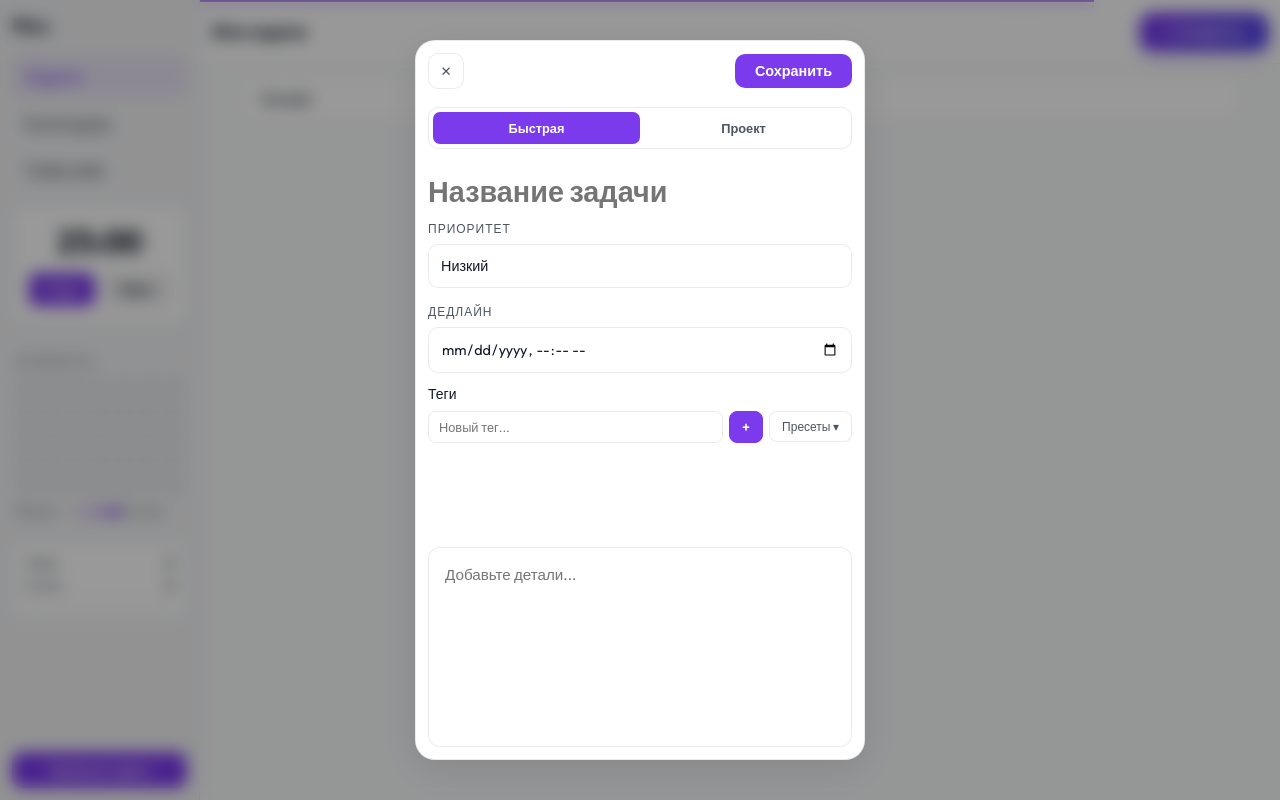
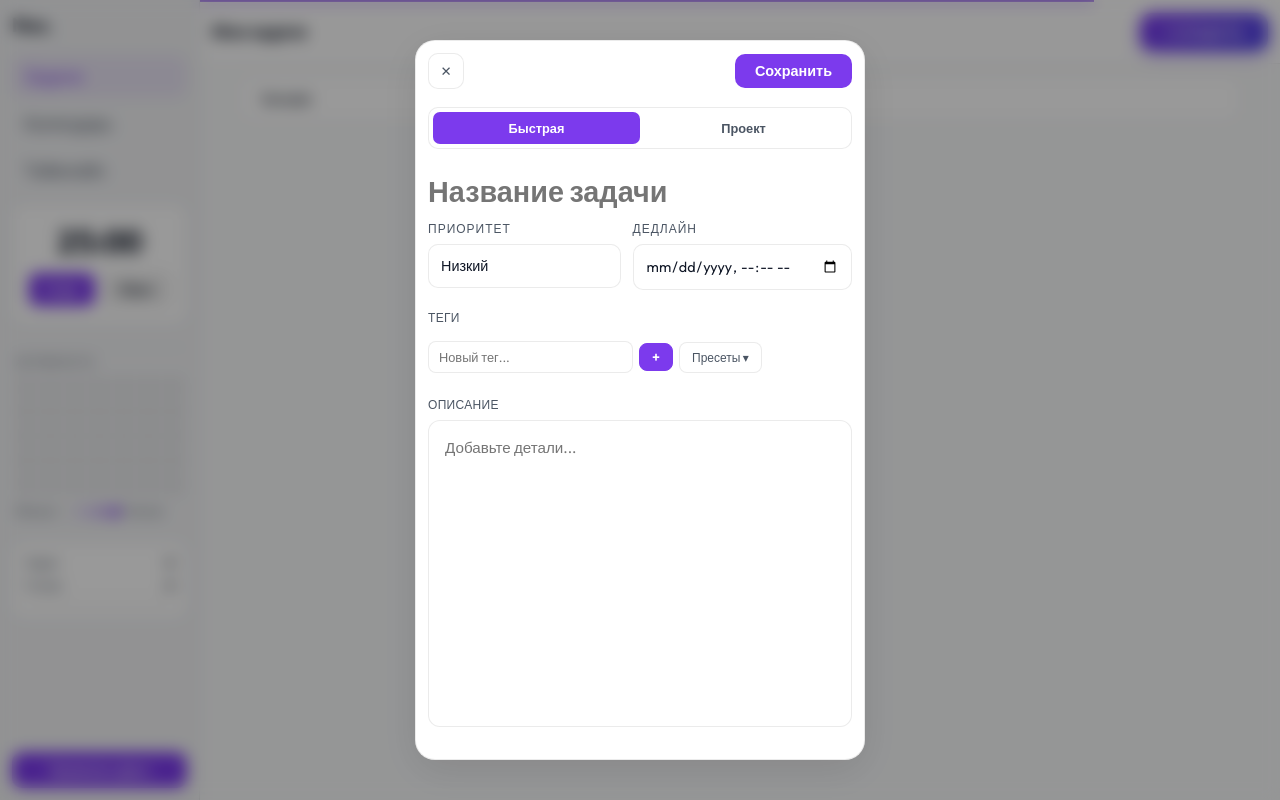
Before and after one commit to sanK-63/nox-app, a React (Vite) app in the folder my-tasks/: page / in a window 1280 px wide. Both pictures are taken after typing "Sample" into the empty fields and a click on the button "+ СОЗДАТЬ". Built offline with nearby package versions, Linux system fonts and the light colour scheme.

Commit message:
fix: unify view/edit layout, add tag creation UI and presets

```diff
--- a/my-tasks/src/App.css
+++ b/my-tasks/src/App.css
@@ -621,15 +621,15 @@ body {
 
 /* Subtasks in Drawer */
 .drawer-subtasks {
-  margin-bottom: 24px;
+  margin-bottom: 20px;
 }
 
 .drawer-subtasks label {
   font-size: 0.75rem;
   text-transform: uppercase;
   color: var(--text-secondary);
-  display: block;
-  margin-bottom: 12px;
+  margin-bottom: 8px;
+  letter-spacing: 0.3px;
 }
 
 .subtask-input-row {
@@ -759,10 +759,84 @@ body {
 }
 
 .drawer-meta {
+  display: grid;
+  grid-template-columns: 1fr 1fr;
+  gap: 12px;
+  margin-bottom: 20px;
+}
+
+.meta-item {
   display: flex;
   flex-direction: column;
-  gap: 16px;
-  margin-bottom: var(--spacing-unit);
+  gap: 6px;
+}
+
+.meta-item label {
+  font-size: 0.75rem;
+  text-transform: uppercase;
+  color: var(--text-secondary);
+  letter-spacing: 0.3px;
+}
+
+.meta-item.read label {
+  margin-bottom: 0;
+}
+
+.meta-item select, .meta-item input {
+  background: var(--bg-card);
+  border: 1px solid var(--border);
+  border-radius: 8px;
+  padding: 10px;
+  color: var(--text-primary);
+  font-size: 0.85rem;
+  outline: none;
+  font-size: 0.9rem;
+  appearance: none;
+  font-family: inherit;
+}
+
+.meta-item select:focus, .meta-item input:focus {
+  border-color: var(--accent-primary);
+  background: rgba(0,0,0,0.02);
+}
+
+.meta-item.read {
+  gap: 2px;
+}
+
+.meta-item.read .view-priority,
+.meta-item.read .view-deadline {
+  display: block;
+  padding: 10px 0;
+  font-size: 0.9rem;
+  min-height: 42px;
+  line-height: 1.4;
+}
+
+.meta-item.read .view-priority { font-weight: 600; }
+
+/* View title block matches edit title input height */
+.view-title-block {
+  margin-bottom: 20px;
+}
+.view-type-badge {
+  font-size: 0.7rem;
+  color: var(--text-secondary);
+  text-transform: uppercase;
+  letter-spacing: 0.5px;
+  margin-bottom: 6px;
+  font-weight: 600;
+}
+.view-title {
+  font-size: 1.15rem;
+  font-weight: 700;
+  color: var(--text-primary);
+  line-height: 1.3;
+  margin: 0;
+  padding: 6px 0;
+  min-height: 42px;
+  display: flex;
+  align-items: center;
 }
 
 .meta-item {
@@ -795,9 +869,19 @@ body {
 }
 
 .drawer-section {
-  flex: 1;
   display: flex;
   flex-direction: column;
+  margin-bottom: 20px;
+}
+.drawer-section label {
+  font-size: 0.75rem;
+  text-transform: uppercase;
+  color: var(--text-secondary);
+  margin-bottom: 8px;
+  letter-spacing: 0.3px;
+}
+.drawer-section-grow {
+  flex: 1;
 }
 
 .drawer-description {
@@ -812,6 +896,10 @@ body {
   outline: none;
   min-height: 200px;
   line-height: 1.5;
+  font-family: inherit;
+}
+.drawer-description:focus {
+  border-color: var(--accent-primary);
 }
 
 .drawer-description:focus {
@@ -964,6 +1052,14 @@ body {
 .tags-picker {
   margin-bottom: 4px;
 }
+.tags-row {
+  display: flex;
+  gap: 6px;
+  align-items: center;
+}
+.presets-wrapper {
+  position: relative;
+}
 .tag-select {
   width: 100%;
   padding: 8px 10px;
@@ -1063,59 +1159,23 @@ body {
   background: var(--accent-primary);
   color: #fff;
 }
-.view-type-badge {
-  font-size: 0.7rem;
-  color: var(--text-secondary);
-  text-transform: uppercase;
-  letter-spacing: 0.5px;
-  margin-bottom: 6px;
-  font-weight: 600;
-}
-.view-title {
-  font-size: 1.3rem;
-  font-weight: 700;
-  color: var(--text-primary);
-  margin: 0 0 16px;
-  line-height: 1.3;
-}
-.view-meta {
-  display: flex;
-  flex-direction: column;
-  gap: 10px;
-  margin-bottom: 20px;
-}
-.view-meta-item {
-  display: flex;
-  flex-direction: column;
-  gap: 2px;
-}
-.view-meta-label {
-  font-size: 0.7rem;
-  color: var(--text-secondary);
-  text-transform: uppercase;
-  letter-spacing: 0.5px;
-  font-weight: 600;
-}
-.view-priority {
-  font-size: 0.85rem;
-  font-weight: 600;
-}
+
 .view-priority.low { color: #10b981; }
 .view-priority.medium { color: #f59e0b; }
 .view-priority.high { color: #ef4444; }
-.view-deadline {
-  font-size: 0.85rem;
-  color: var(--text-primary);
-}
+
 .view-description {
   font-size: 0.85rem;
   color: var(--text-secondary);
   line-height: 1.6;
   white-space: pre-wrap;
   margin: 0;
+  padding: 8px 0;
 }
-.view-subtasks {
-  margin-bottom: 16px;
+.view-description.empty {
+  color: var(--text-secondary);
+  opacity: 0.5;
+  font-style: italic;
 }
 
 .toast-container {
--- a/my-tasks/src/components/TaskDrawer.jsx
+++ b/my-tasks/src/components/TaskDrawer.jsx
@@ -29,9 +29,7 @@ export default function TaskDrawer({ activeTask: initialTask, isOpen, onClose, o
 
   if (!activeTask) return null;
 
-  const saveTask = () => {
-    onSave(activeTask);
-  };
+  const saveTask = () => onSave(activeTask);
 
   const handleAddSubtask = async () => {
     if (!newSubtask.trim()) return;
@@ -90,6 +88,11 @@ export default function TaskDrawer({ activeTask: initialTask, isOpen, onClose, o
 
   const priorityLabel = { low: 'Низкий', medium: 'Средний', high: 'Высокий' };
   const typeLabel = { quick: 'Быстрая', project: 'Проект' };
+  const deadlineStr = activeTask?.deadline
+    ? new Date(activeTask.deadline).toLocaleDateString('ru-RU', { day: 'numeric', month: 'long', year: 'numeric' })
+    : '';
+  const isProject = activeTask?.task_type === 'project';
+  const hasSubtasks = (activeTask?.subtasks?.length || 0) > 0;
 
   return (
     <div className={`modal-overlay ${isOpen ? 'active' : ''}`} onClick={onClose}>
@@ -104,30 +107,33 @@ export default function TaskDrawer({ activeTask: initialTask, isOpen, onClose, o
             )}
           </header>
 
+          {/* === TITLE & TYPE === */}
           {isEditing ? (
             <>
               <div className="task-type-toggle">
-                <button
-                  className={`type-btn ${activeTask?.task_type === 'quick' ? 'active' : ''}`}
-                  onClick={() => setActiveTask({ ...activeTask, task_type: 'quick' })}
-                >Быстрая</button>
-                <button
-                  className={`type-btn ${activeTask?.task_type === 'project' ? 'active' : ''}`}
-                  onClick={() => setActiveTask({ ...activeTask, task_type: 'project' })}
-                >Проект</button>
+                <button className={`type-btn ${activeTask?.task_type === 'quick' ? 'active' : ''}`}
+                  onClick={() => setActiveTask({ ...activeTask, task_type: 'quick' })}>Быстрая</button>
+                <button className={`type-btn ${activeTask?.task_type === 'project' ? 'active' : ''}`}
+                  onClick={() => setActiveTask({ ...activeTask, task_type: 'project' })}>Проект</button>
               </div>
+              <input className="drawer-title-input" placeholder="Название задачи"
+                value={activeTask?.title || ''}
+                onChange={e => setActiveTask({ ...activeTask, title: e.target.value })} />
+            </>
+          ) : (
+            <div className="view-title-block">
+              <div className="view-type-badge">{typeLabel[activeTask?.task_type] || 'Быстрая'}</div>
+              <h2 className="view-title">{activeTask?.title || 'Без названия'}</h2>
+            </div>
+          )}
 
-              <input
-                className="drawer-title-input"
-                placeholder="Название задачи"
-                value={activeTask?.title || ''}
-                onChange={e => setActiveTask({ ...activeTask, title: e.target.value })}
-              />
-
+          {/* === META (priority, deadline, tags) === */}
+          {isEditing ? (
             <div className="drawer-meta">
               <div className="meta-item">
                 <label>Приоритет</label>
-                  <select value={activeTask?.priority || 'low'} onChange={e => setActiveTask({ ...activeTask, priority: e.target.value })}>
+                <select value={activeTask?.priority || 'low'}
+                  onChange={e => setActiveTask({ ...activeTask, priority: e.target.value })}>
                   <option value="low">Низкий</option>
                   <option value="medium">Средний</option>
                   <option value="high">Высокий</option>
@@ -135,32 +141,46 @@ export default function TaskDrawer({ activeTask: initialTask, isOpen, onClose, o
               </div>
               <div className="meta-item">
                 <label>Дедлайн</label>
-                  <input type="datetime-local" value={activeTask?.deadline || ''} onChange={e => setActiveTask({ ...activeTask, deadline: e.target.value })} />
+                <input type="datetime-local" value={activeTask?.deadline || ''}
+                  onChange={e => setActiveTask({ ...activeTask, deadline: e.target.value })} />
               </div>
             </div>
+          ) : (
+            <div className="drawer-meta view-meta">
+              <div className="meta-item read">
+                <label>Приоритет</label>
+                <span className={`view-priority ${activeTask?.priority}`}>{priorityLabel[activeTask?.priority] || 'Низкий'}</span>
+              </div>
+              {activeTask?.deadline && (
+                <div className="meta-item read">
+                  <label>Дедлайн</label>
+                  <span className="view-deadline">{deadlineStr}</span>
+                </div>
+              )}
+            </div>
+          )}
 
+          {/* === TAGS (only in edit mode; view mode shows in meta block) === */}
+          {isEditing && (
             <div className="drawer-section">
               <label>Теги</label>
               <div className="tags-picker">
                 <div className="task-tags-row" style={{ marginBottom: 8 }}>
                   {activeTask?.tags?.map(tag => (
-                      <span key={tag.id} className="tag-badge removable" style={{ background: tag.color + '22', color: tag.color, borderColor: tag.color + '44' }}>
+                    <span key={tag.id} className="tag-badge removable"
+                      style={{ background: tag.color + '22', color: tag.color, borderColor: tag.color + '44' }}>
                       {tag.name}
                       <button className="tag-remove" onClick={() => onRemoveTaskTag(activeTask.id, tag.id)}>✕</button>
                     </span>
                   ))}
                 </div>
-                  <div className="tags-select-row" style={{ display: 'flex', gap: 6 }}>
-                    <input
-                      className="tag-create-input"
-                      placeholder="Новый тег..."
+                <div className="tags-row">
+                  <input className="tag-create-input" placeholder="Новый тег..."
                     value={newTagName}
                     onChange={e => setNewTagName(e.target.value)}
-                      onKeyDown={e => e.key === 'Enter' && handleCreateTag()}
-                      style={{ flex: 1 }}
-                    />
+                    onKeyDown={e => e.key === 'Enter' && handleCreateTag()} />
                   <button className="tag-create-btn" onClick={handleCreateTag}>+</button>
-                    <div className="presets-wrapper" style={{ position: 'relative' }}>
+                  <div className="presets-wrapper">
                     <button className="tag-presets-btn" onClick={() => setShowPresets(!showPresets)}>Пресеты ▾</button>
                     {showPresets && (
                       <div className="presets-dropdown">
@@ -176,92 +196,59 @@ export default function TaskDrawer({ activeTask: initialTask, isOpen, onClose, o
                 </div>
               </div>
             </div>
-            </>
-          ) : (
-            <>
-              <div className="view-type-badge">{typeLabel[activeTask?.task_type] || 'Быстрая'}</div>
-              <h2 className="view-title">{activeTask?.title || 'Без названия'}</h2>
+          )}
 
-              <div className="view-meta">
-                <div className="view-meta-item">
-                  <span className="view-meta-label">Приоритет</span>
-                  <span className={`view-priority ${activeTask?.priority}`}>{priorityLabel[activeTask?.priority] || 'Низкий'}</span>
-                </div>
-                {activeTask?.deadline && (
-                  <div className="view-meta-item">
-                    <span className="view-meta-label">Дедлайн</span>
-                    <span className="view-deadline">{new Date(activeTask.deadline).toLocaleDateString('ru-RU', { day: 'numeric', month: 'long', year: 'numeric' })}</span>
-                  </div>
-                )}
-                {activeTask?.tags?.length > 0 && (
-                  <div className="view-meta-item">
-                    <span className="view-meta-label">Теги</span>
+          {!isEditing && activeTask?.tags?.length > 0 && (
+            <div className="drawer-section view-tags-section">
+              <label>Теги</label>
               <div className="task-tags-row">
                 {activeTask.tags.map(tag => (
-                        <span key={tag.id} className="tag-badge" style={{ background: tag.color + '22', color: tag.color, borderColor: tag.color + '44' }}>{tag.name}</span>
+                  <span key={tag.id} className="tag-badge"
+                    style={{ background: tag.color + '22', color: tag.color, borderColor: tag.color + '44' }}>{tag.name}</span>
                 ))}
               </div>
             </div>
           )}
+
+          {/* === SUBTASKS (same wrapper both modes) === */}
+          {(isProject && hasSubtasks) && (
+            <div className={`drawer-subtasks ${!isEditing ? 'view' : ''}`}>
+              <label>Подзадачи</label>
+              {isEditing && (
+                <div className="subtask-input-row">
+                  <input placeholder="Новый пункт..." value={newSubtask}
+                    onChange={e => setNewSubtask(e.target.value)}
+                    onKeyDown={e => e.key === 'Enter' && handleAddSubtask()} />
+                  <button onClick={handleAddSubtask}>+</button>
                 </div>
-
-              {activeTask?.task_type === 'project' && activeTask?.subtasks?.length > 0 && (
-                <div className="drawer-subtasks view-subtasks">
-                  <label>Подзадачи</label>
+              )}
               <div className="subtask-list">
                 {activeTask.subtasks.map(st => (
                   <div key={st.id} className="subtask-item">
-                        <input type="checkbox" checked={st.is_completed} onChange={() => toggleSubtask(st.id, st.is_completed)} />
+                    <input type="checkbox" checked={st.is_completed}
+                      onChange={() => toggleSubtask(st.id, st.is_completed)} />
                     <span className={st.is_completed ? 'completed' : ''} style={{ flex: 1 }}>{st.title}</span>
+                    {isEditing && <button className="action-btn delete-btn" onClick={() => deleteSubtask(st.id)}>✕</button>}
                   </div>
                 ))}
               </div>
             </div>
           )}
 
-              {activeTask?.description && (
-                <div className="drawer-section">
+          {/* === DESCRIPTION (same wrapper both modes) === */}
+          <div className="drawer-section drawer-section-grow">
             <label>Описание</label>
+            {isEditing ? (
+              <textarea className="drawer-description" placeholder="Добавьте детали..."
+                value={activeTask?.description || ''}
+                onChange={e => setActiveTask({ ...activeTask, description: e.target.value })} />
+            ) : activeTask?.description ? (
               <p className="view-description">{activeTask.description}</p>
+            ) : (
+              <p className="view-description empty">Нет описания</p>
+            )}
           </div>
-              )}
-            </>
-          )}
 
-          {isEditing && activeTask?.task_type === 'project' && (
-            <div className="drawer-subtasks">
-              <label>Подзадачи</label>
-              <div className="subtask-input-row">
-                <input
-                  placeholder="Новый пункт..."
-                  value={newSubtask}
-                  onChange={e => setNewSubtask(e.target.value)}
-                  onKeyDown={e => e.key === 'Enter' && handleAddSubtask()}
-                />
-                <button onClick={handleAddSubtask}>+</button>
-              </div>
-              <div className="subtask-list">
-                {activeTask.subtasks?.map(st => (
-                  <div key={st.id} className="subtask-item">
-                    <input type="checkbox" checked={st.is_completed} onChange={() => toggleSubtask(st.id, st.is_completed)} />
-                    <span className={st.is_completed ? 'completed' : ''} style={{ flex: 1 }}>{st.title}</span>
-                    <button className="action-btn delete-btn" onClick={() => deleteSubtask(st.id)}>✕</button>
-                  </div>
-                ))}
-              </div>
-            </div>
-          )}
-
-          {isEditing && (
-            <div className="drawer-section">
-              <textarea
-                className="drawer-description"
-                placeholder="Добавьте детали..."
-                value={activeTask?.description || ''}
-                onChange={e => setActiveTask({ ...activeTask, description: e.target.value })}
-              />
-            </div>
-          )}
         </div>
       </aside>
     </div>
```
Lines whose indentation alone changed are shown as unchanged.
